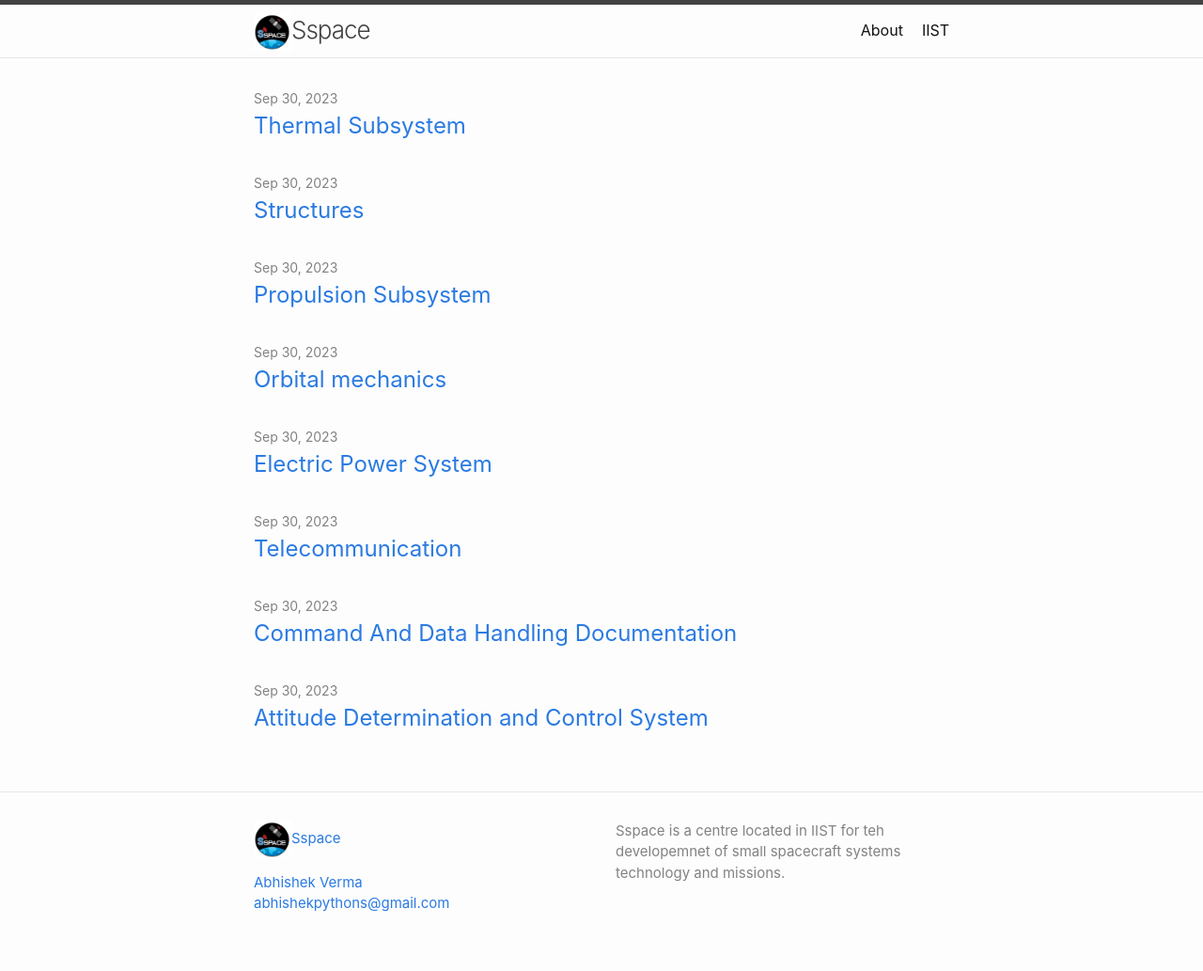
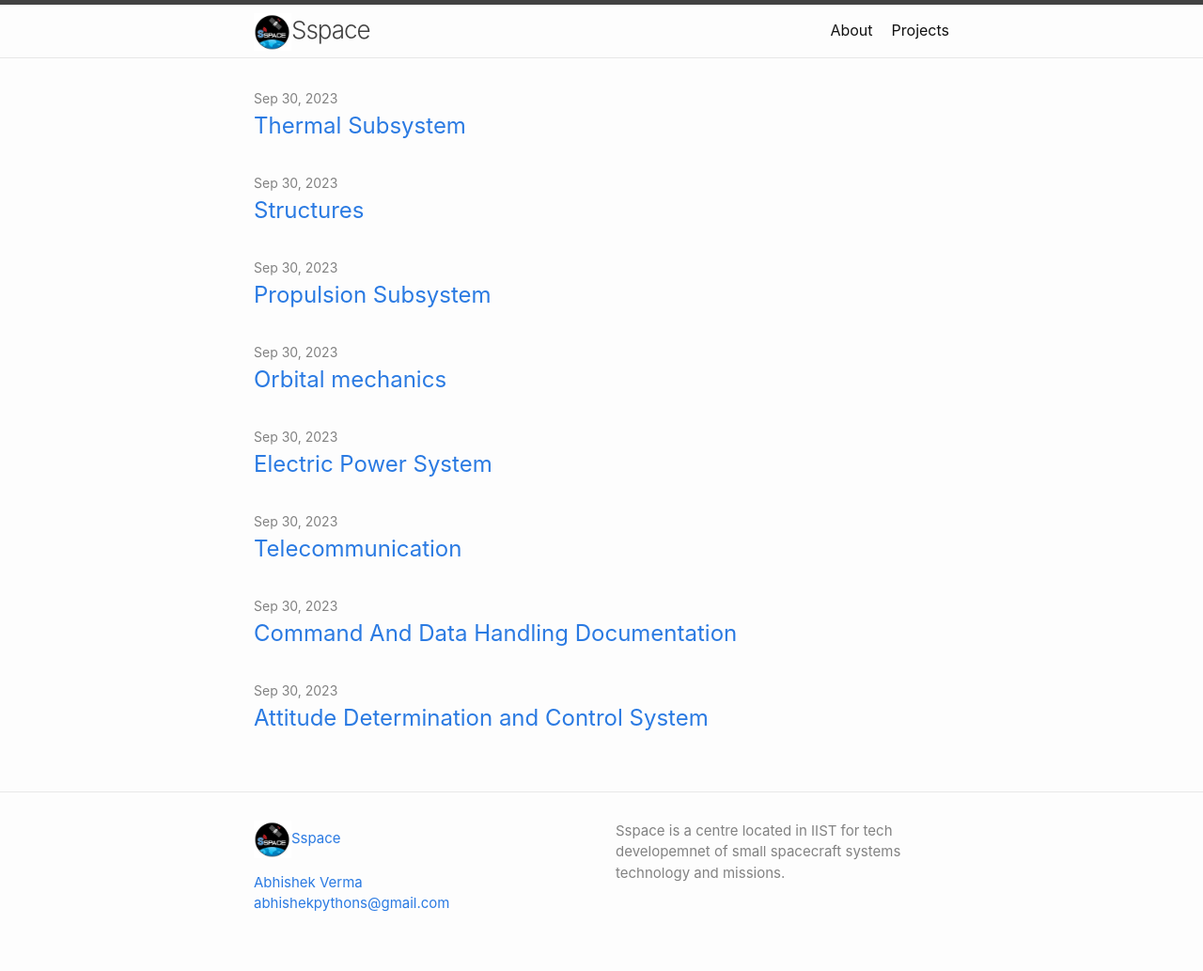
Before and after one commit to sspaceiist/sspaceiist.github.io, a Jekyll site: the page built from index.md, in a window 1280 px wide. Shown: the whole page at 94% size. Built offline with Jekyll 4.4.1, drawn with Linux system fonts in a browser that asks for light colours.

Commit message:
projects page added

```diff
--- a/History.markdown
+++ /dev/null
@@ -1,5 +0,0 @@
-## IIST
-
-[official website](https://iist.ac.in)
-
-### About IIST
--- a/_config.yml
+++ b/_config.yml
@@ -6,7 +6,7 @@
 # The `>` after `description:` means to ignore line-breaks until next key.
 # If you want to omit the line-break after the end of text, use `>-` instead.
 description: >
-  Sspace is a centre located in IIST for teh developemnet of small spacecraft systems technology and missions.
+  Sspace is a centre located in IIST for tech developemnet of small spacecraft systems technology and missions.
 # Build settings
 
 theme: minima
```
Also changed, not shown: projects.md (added, +4 -0 lines).
